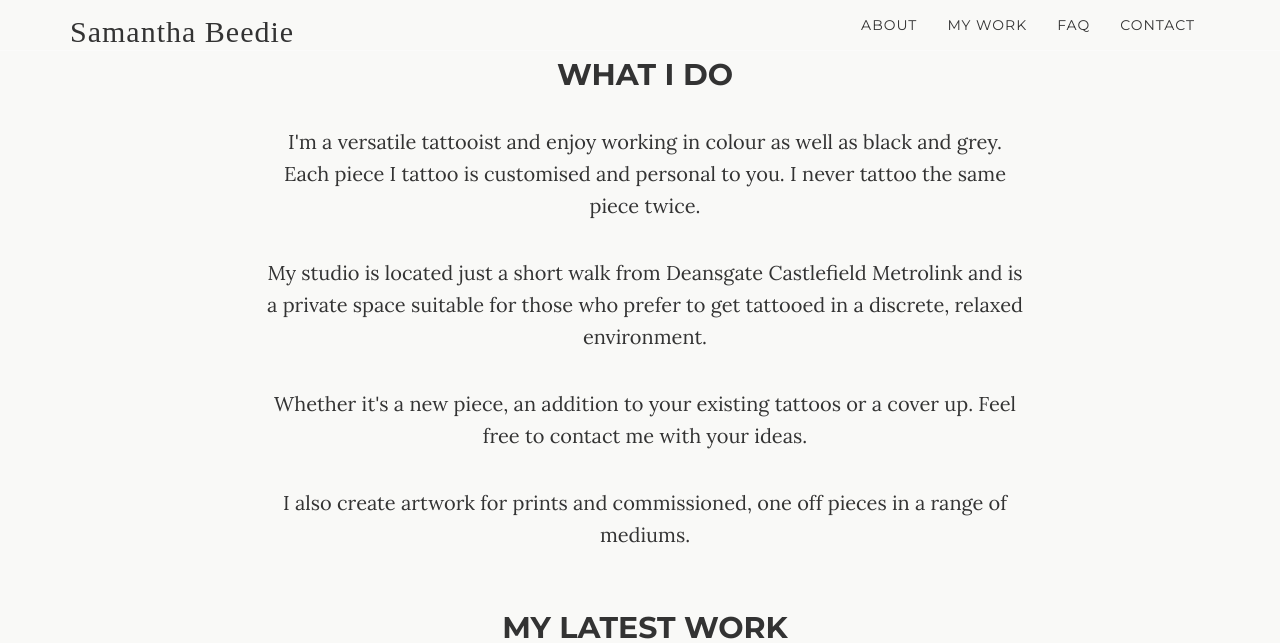
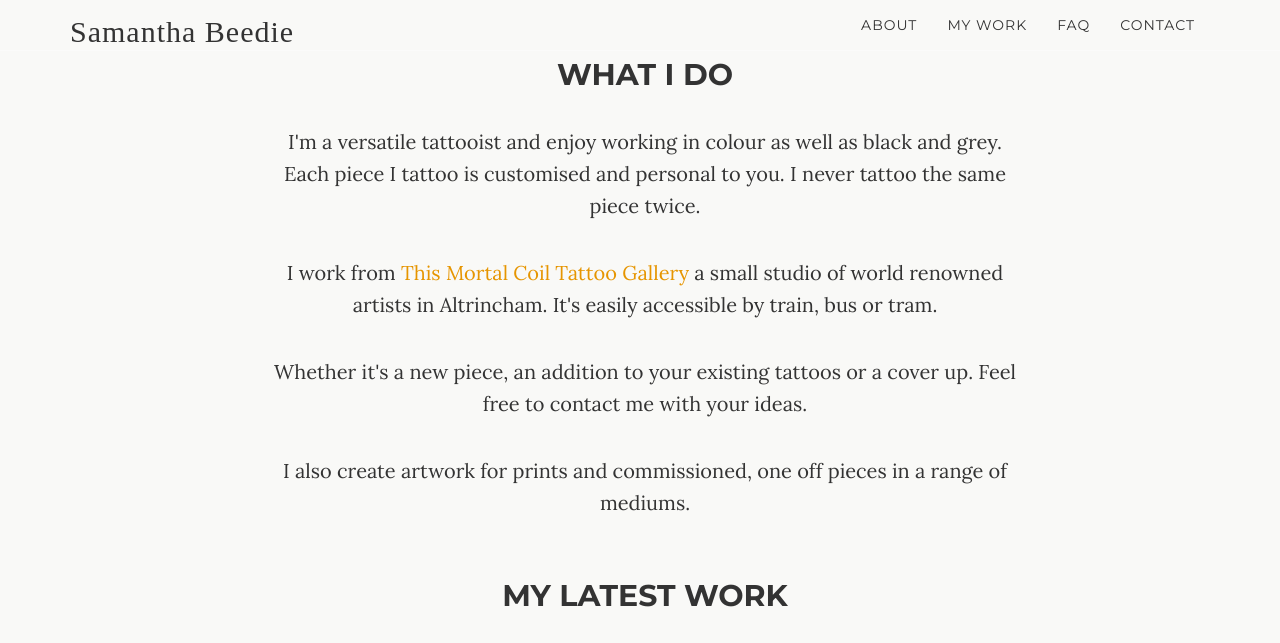
Before and after one commit to samanthabeedie/samanthabeedie.github.io, a Jekyll site: the page built from index.html, in a window 1280 px wide and 900 px high, scrolled down 862 px, cut to the strip 0-643 px from the top of the window. Built offline with Jekyll 4.4.1, drawn with Linux system fonts in a browser that asks for light colours; some web fonts are replaced; some of the changed lines change nothing that is shown.

Commit message:
Update map and about text

```diff
--- a/_includes/about.html
+++ b/_includes/about.html
@@ -4,7 +4,7 @@
             <div class="col-lg-8 col-lg-offset-2">
                 <h2>What I Do</h2>
                 <p>I'm a versatile tattooist and enjoy working in colour as well as black and grey. Each piece I tattoo is customised and personal to you. I never tattoo the same piece twice.</p>
-                <p>My studio is located just a short walk from Deansgate Castlefield Metrolink and is a private space suitable for those who prefer to get tattooed in a discrete, relaxed environment.</p>
+                <p>I work from <a href="https://www.thismortalcoiltattoogallery.co.uk/" target="_blank">This Mortal Coil Tattoo Gallery</a> a small studio of world renowned artists in Altrincham. It's easily accessible by train, bus or tram.</p>
                 <p>Whether it's a new piece, an addition to your existing tattoos or a cover up. Feel free to contact me with your ideas.</p>
                 <p>I also create artwork for prints and commissioned, one off pieces in a range of mediums.</p>
             </div>
--- a/_includes/contact.html
+++ b/_includes/contact.html
@@ -58,7 +58,7 @@
         </div>
         <!-- Map Section -->
         <h2>Location</h2>
-        <a href="https://www.google.co.uk/maps/place/Samantha+Beedie+Tattooist/@53.472162,-2.241171,15z/data=!4m5!3m4!1s0x0:0x3cb9be6e979cda5e!8m2!3d53.472162!4d-2.241171" onClick="ga('send', 'event', 'Interaction Points', 'Click', 'Map');">
+        <a href="https://www.google.co.uk/maps/place/This+Mortal+Coil+Tattoo+Gallery/@53.3902941,-2.3457698,16z/data=!4m5!3m4!1s0x0:0xddc7db0f7703d526!8m2!3d53.3866533!4d-2.3490314" onClick="ga('send', 'event', 'Interaction Points', 'Click', 'Map');">
         <div id="map"></div>
         <p>Click to open Google map</p>
         </a>
--- a/js/grayscale.js
+++ b/js/grayscale.js
@@ -51,7 +51,7 @@
     zoom: 16,
 
     // The latitude and longitude to center the map (always required)
-    center: new google.maps.LatLng(53.4722, -2.2412), // New York
+    center: new google.maps.LatLng(53.3902941, -2.3457698), // New York
 
     // Disables the default Google Maps UI components
     disableDefaultUI: true,
@@ -67,7 +67,7 @@
   map = new google.maps.Map(mapElement, mapOptions);
 
   // Custom Map Marker Icon - Customize the map-marker.png file to customize your icon
-  var myLatLng = new google.maps.LatLng(53.4722, -2.2412);
+  var myLatLng = new google.maps.LatLng(53.3902941, -2.3457698);
   var beachMarker = new google.maps.Marker({
     position: myLatLng,
     map: map
```
